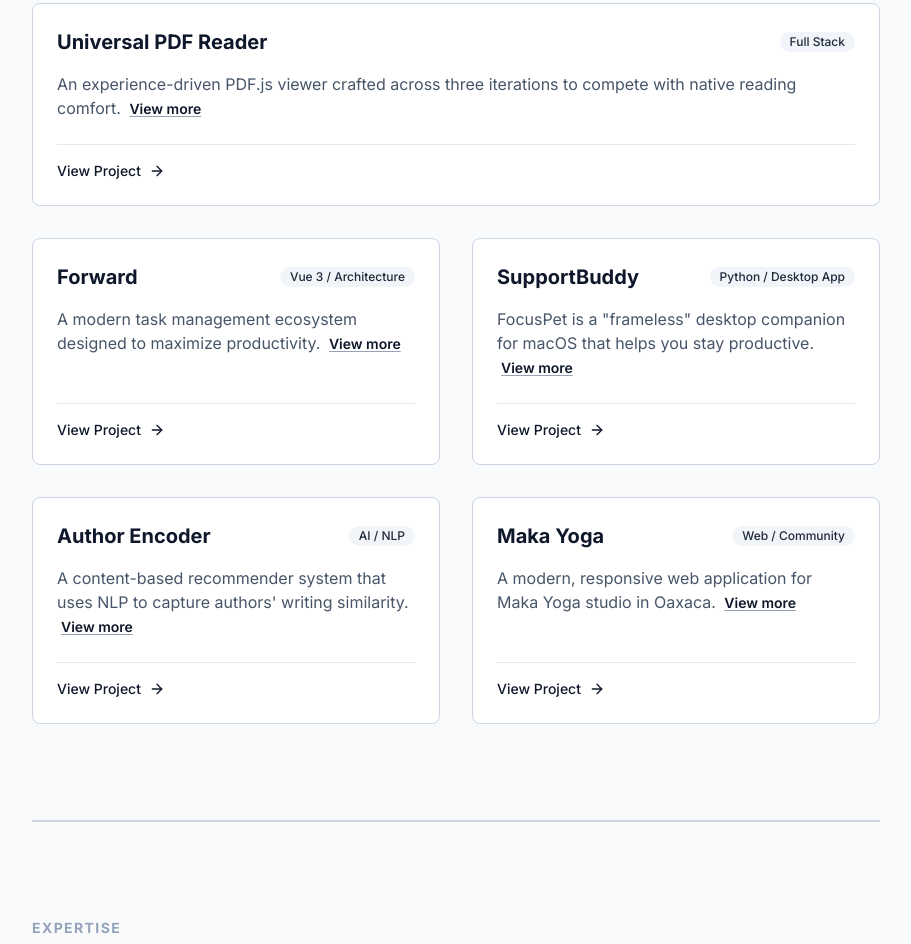
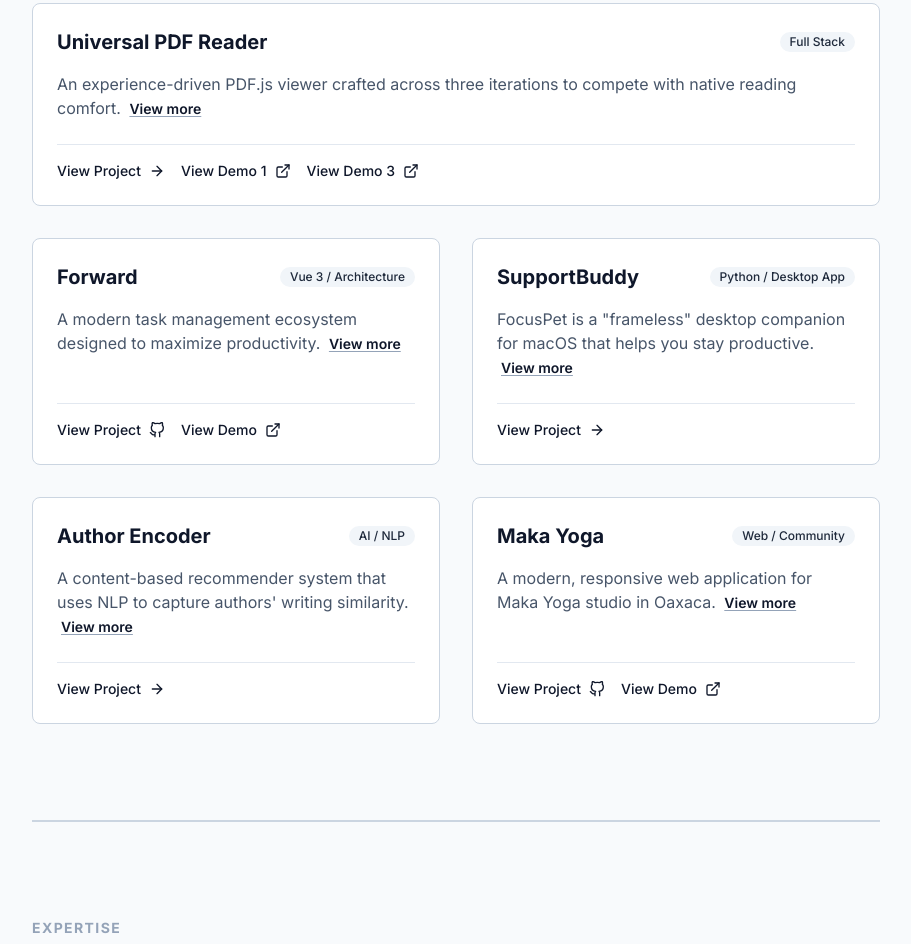
Before and after one commit to reneang17/portfolio, a website: page index.html in a window 1280 px wide. Shown: the part 2575-3519 px from the top of the page, without its empty margins (184-1095 px from the left). Drawn offline with nearby package versions, Linux system fonts and the light colour scheme.

Commit message:
Update links and footer year

```diff
--- a/index.html
+++ b/index.html
@@ -366,9 +366,15 @@
                         </span>
                         <button onclick="toggleDescription('desc-pdf', this)" class="text-slate-900 dark:text-slate-200 font-semibold hover:text-slate-700 dark:hover:text-white text-sm ml-1 underline decoration-slate-400 dark:decoration-slate-600 underline-offset-2 transition-colors focus:outline-none">View more</button>
                     </div>
-                    <div class="mt-auto pt-4 border-t border-slate-200 dark:border-slate-700 w-full flex items-center text-sm font-medium text-slate-900 dark:text-slate-200">
+                    <div class="mt-auto pt-4 border-t border-slate-200 dark:border-slate-700 w-full flex items-center gap-4 flex-wrap text-sm font-medium text-slate-900 dark:text-slate-200">
                         <a href="universal-pdf.html" class="flex items-center hover:text-slate-600 dark:hover:text-slate-400 transition-colors">
                             View Project <i data-feather="arrow-right" class="ml-2 w-4 h-4"></i>
+                        </a>
+                        <a href="https://reneang17.github.io/forestViewer/" target="_blank" class="flex items-center hover:text-slate-600 dark:hover:text-slate-400 transition-colors">
+                            View Demo 1 <i data-feather="external-link" class="ml-2 w-4 h-4"></i>
+                        </a>
+                        <a href="https://reneang17.github.io/spotlight/" target="_blank" class="flex items-center hover:text-slate-600 dark:hover:text-slate-400 transition-colors">
+                            View Demo 3 <i data-feather="external-link" class="ml-2 w-4 h-4"></i>
                         </a>
                     </div>
                 </article>
@@ -386,9 +392,12 @@
                         </span>
                         <button onclick="toggleDescription('desc-forward', this)" class="text-slate-900 dark:text-slate-200 font-semibold hover:text-slate-700 dark:hover:text-white text-sm ml-1 underline decoration-slate-400 dark:decoration-slate-600 underline-offset-2 transition-colors focus:outline-none">View more</button>
                     </div>
-                    <div class="mt-auto pt-4 border-t border-slate-200 dark:border-slate-700 w-full flex items-center text-sm font-medium text-slate-900 dark:text-slate-200">
+                    <div class="mt-auto pt-4 border-t border-slate-200 dark:border-slate-700 w-full flex items-center gap-4 text-sm font-medium text-slate-900 dark:text-slate-200">
                         <a href="https://github.com/reneang17/forward" class="flex items-center hover:text-slate-600 dark:hover:text-slate-400 transition-colors">
-                            View Project <i data-feather="arrow-right" class="ml-2 w-4 h-4"></i>
+                            View Project <i data-feather="github" class="ml-2 w-4 h-4"></i>
+                        </a>
+                        <a href="https://infinite-garden-32666-2888f7f5b00e.herokuapp.com" target="_blank" class="flex items-center hover:text-slate-600 dark:hover:text-slate-400 transition-colors">
+                            View Demo <i data-feather="external-link" class="ml-2 w-4 h-4"></i>
                         </a>
                     </div>
                 </article>
@@ -446,9 +455,12 @@
                         </span>
                         <button onclick="toggleDescription('desc-maka', this)" class="text-slate-900 dark:text-slate-200 font-semibold hover:text-slate-700 dark:hover:text-white text-sm ml-1 underline decoration-slate-400 dark:decoration-slate-600 underline-offset-2 transition-colors focus:outline-none">View more</button>
                     </div>
-                    <div class="mt-auto pt-4 border-t border-slate-200 dark:border-slate-700 w-full flex items-center text-sm font-medium text-slate-900 dark:text-slate-200">
+                    <div class="mt-auto pt-4 border-t border-slate-200 dark:border-slate-700 w-full flex items-center gap-4 text-sm font-medium text-slate-900 dark:text-slate-200">
                         <a href="https://github.com/reneang17/maka" class="flex items-center hover:text-slate-600 dark:hover:text-slate-400 transition-colors">
-                            View Project <i data-feather="arrow-right" class="ml-2 w-4 h-4"></i>
+                            View Project <i data-feather="github" class="ml-2 w-4 h-4"></i>
+                        </a>
+                        <a href="https://imakayoga.space" target="_blank" class="flex items-center hover:text-slate-600 dark:hover:text-slate-400 transition-colors">
+                            View Demo <i data-feather="external-link" class="ml-2 w-4 h-4"></i>
                         </a>
                     </div>
                 </article>
@@ -510,7 +522,7 @@
 
             <div class="grid grid-cols-1 md:grid-cols-2 gap-8">
                 <!-- Email -->
-                <a href="mailto:reneang17@gmail.com" class="js-theme-card group flex items-center p-6 border border-slate-300 rounded-lg hover:border-slate-400 hover:shadow-sm transition-all bg-white dark:border-slate-700 dark:hover:border-slate-600">
+                <a href="mailto:reneang17@gmail.com" target="_blank" rel="noopener noreferrer" class="js-theme-card group flex items-center p-6 border border-slate-300 rounded-lg hover:border-slate-400 hover:shadow-sm transition-all bg-white dark:border-slate-700 dark:hover:border-slate-600">
                     <div class="p-3 rounded-full bg-slate-100 text-slate-900 dark:bg-slate-800 dark:text-slate-100 mr-4 transition-colors group-hover:bg-slate-200 dark:group-hover:bg-slate-700">
                         <i data-feather="mail" class="w-6 h-6"></i>
                     </div>
```
